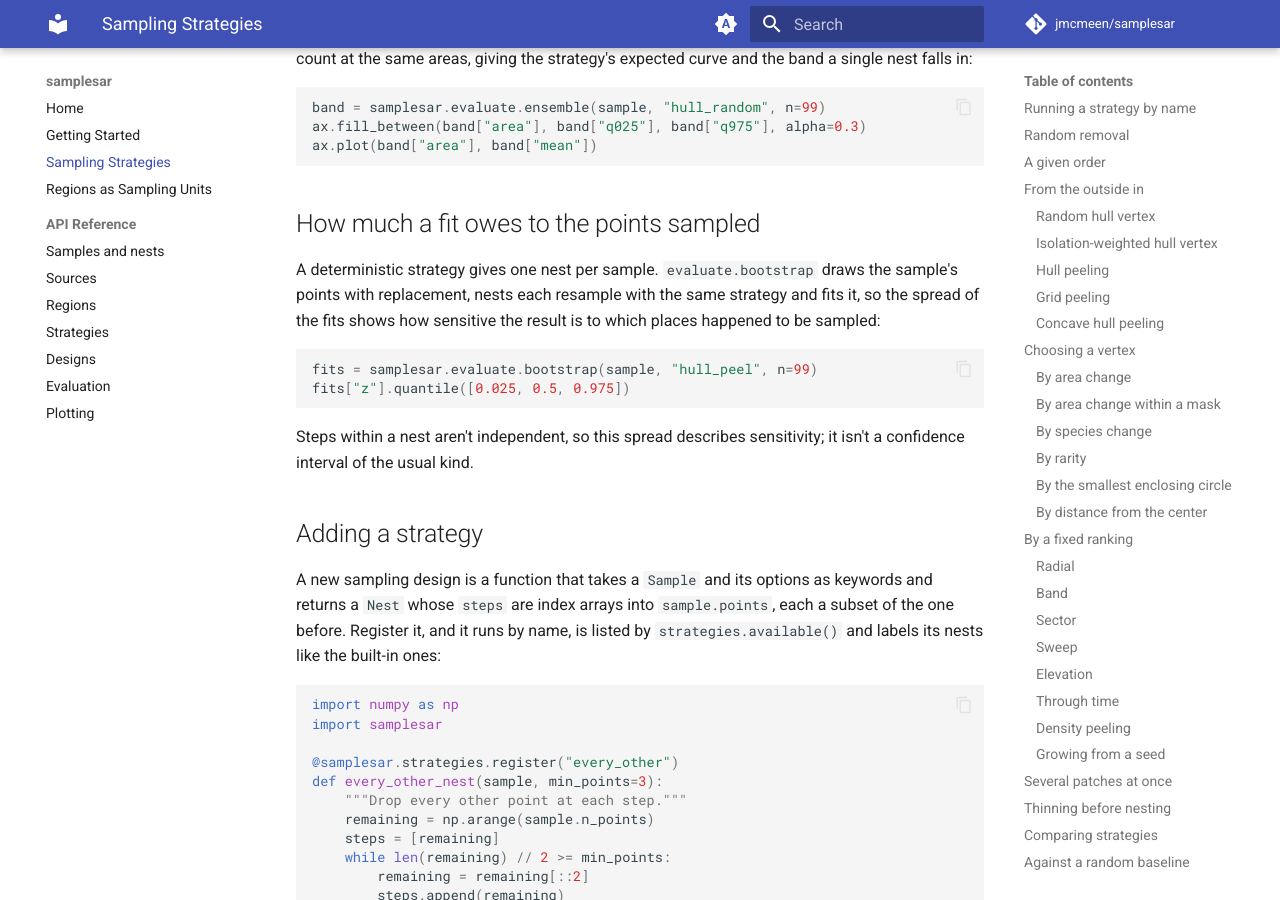
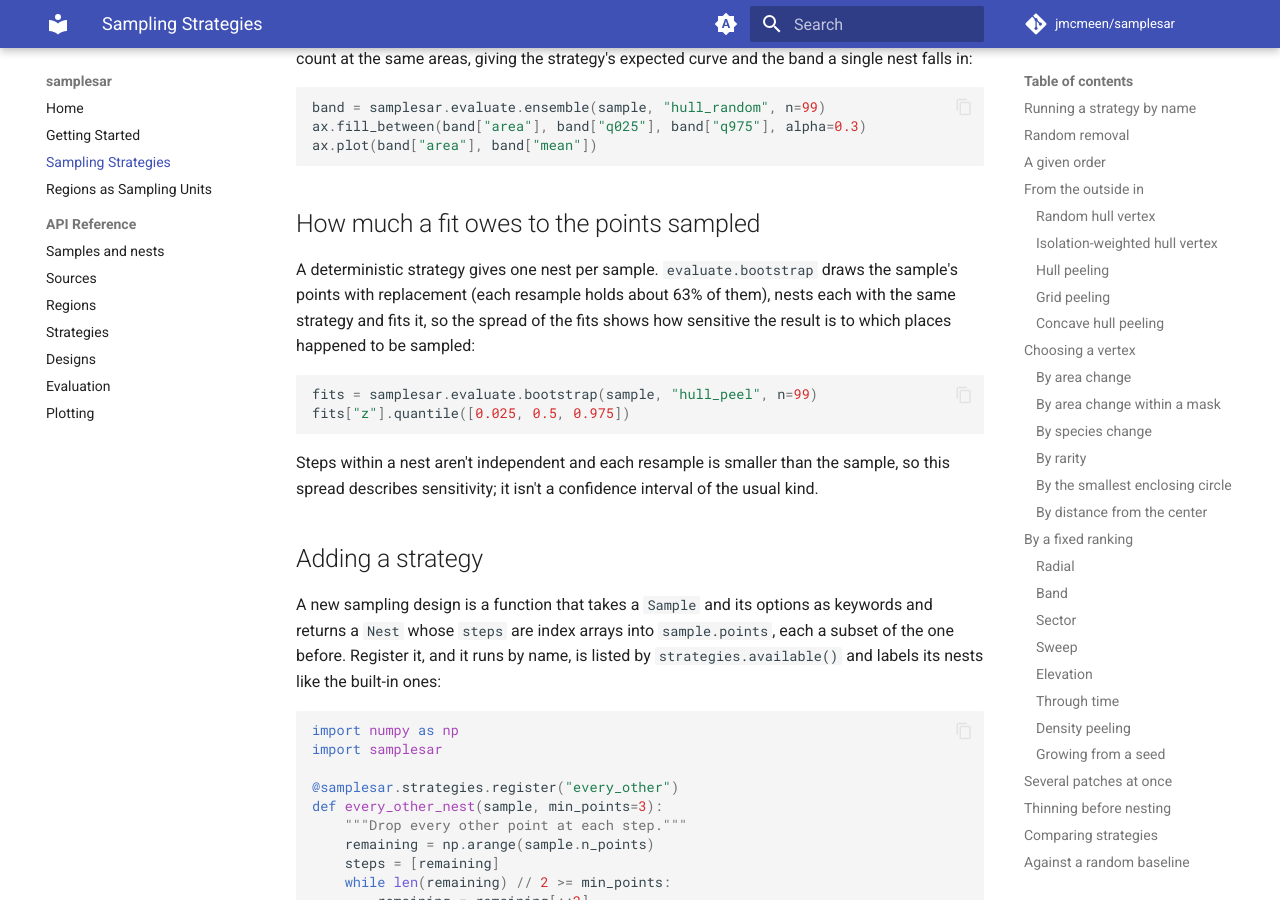
Before and after one commit to jmcmeen/samplesar, an MkDocs documentation site: the page built from docs/strategies.md, in a window 1280 px wide and 900 px high, scrolled down 8170 px. Built offline with MkDocs 1.6.1 and Material for MkDocs 9.7.7, drawn with Linux system fonts in a browser that asks for light colours; comment, search, counter and statistics services are not loaded.

Commit message:
ensemble: a band only where every nest reaches; bootstrap wording
- The band's areas run from the largest of the nests' smallest areas, so
  every row averages every nest. Below that only some nests reached, and
  their mean alone misled.
- bootstrap says what it draws (the distinct points of a draw with
  replacement, about 63%), no longer invites testing the full sample's nest
  against the resamples, and leaves out resamples with fewer points than
  min_points.
- Tests: the band's lower end, split nests, inner seeds, small resamples.

````diff
--- a/docs/strategies.md
+++ b/docs/strategies.md
@@ -376,8 +376,8 @@ ax.plot(band["area"], band["mean"])
 ## How much a fit owes to the points sampled
 
 A deterministic strategy gives one nest per sample. `evaluate.bootstrap`
-draws the sample's points with replacement, nests each resample with the
-same strategy and fits it, so the spread of the fits shows how sensitive
+draws the sample's points with replacement (each resample holds about 63%
+of them), nests each with the same strategy and fits it, so the spread of the fits shows how sensitive
 the result is to which places happened to be sampled:
 
 ```python
@@ -385,8 +385,9 @@ fits = samplesar.evaluate.bootstrap(sample, "hull_peel", n=99)
 fits["z"].quantile([0.025, 0.5, 0.975])
 ```
 
-Steps within a nest aren't independent, so this spread describes
-sensitivity; it isn't a confidence interval of the usual kind.
+Steps within a nest aren't independent and each resample is smaller than
+the sample, so this spread describes sensitivity; it isn't a confidence
+interval of the usual kind.
 
 ## Adding a strategy
 
````
Also changed, not shown: CHANGELOG.md (+3 -2 lines), 2 other files.
